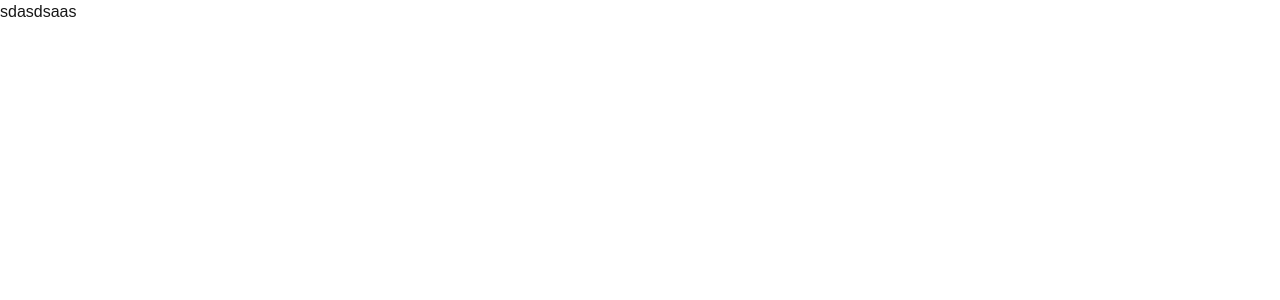
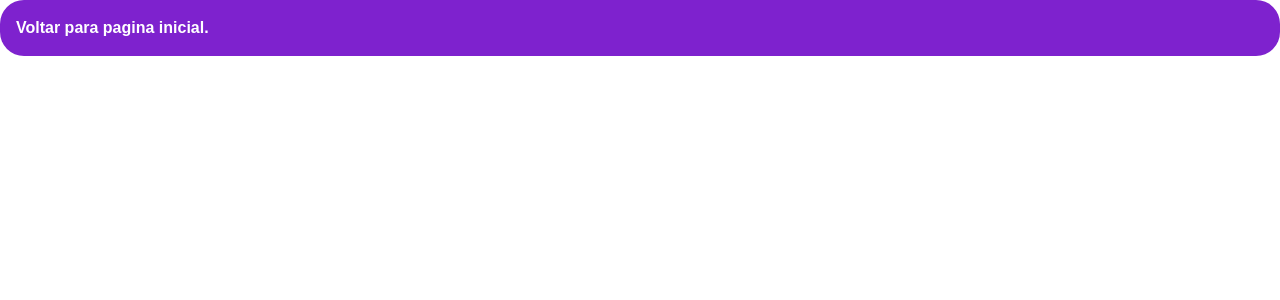
Before and after one commit to Nathan-013/Countdown-next, a Next.js app: page /Final in a window 1280 px wide. Shown: the top 300 px of the page. Built offline with nearby package versions, Linux system fonts and the light colour scheme.

Commit message:
att timer

```diff
--- a/app/Final/finalPage.jsx
+++ /dev/null
@@ -1,7 +0,0 @@
-export default function FinalPage() {
-  return (
-    <h1>
-      Final Page
-    </h1>
-  )
-}
--- a/app/Final/page.js
+++ b/app/Final/page.js
@@ -1,7 +1,20 @@
+import Link from "next/link";
+import QuizPage from "./Quiz";
+
+const questions = [
+  'dasdaasdsa'
+]
+
 export default function FinalPage() {
   return (
-    <>
-      sdasdsaas
-    </>
+    <div className='flex flex-col'>
+      {/* <QuizPage title='ss' questions={questions}/> */}
+      <Link
+        className='bg-purple-700 hover:bg-purple-800 text-white font-bold py-4 px-4 rounded-3xl'
+        href="/"
+      >
+        Voltar para pagina inicial.
+      </Link>
+    </div>
   );
 }
--- a/app/page.js
+++ b/app/page.js
@@ -28,9 +28,9 @@ const CountDown = ({ names, day, hour, minute, second }) => {
     </>)
   } else {
     return(
-      <>
-        XESDEDE
-      </>
+      <h1 className='text-3xl lg:text-6xl font-bold text-center text-purple-700'>
+        Carregando a saudade...
+      </h1>
     )
   }
 
@@ -38,7 +38,7 @@ const CountDown = ({ names, day, hour, minute, second }) => {
 }
 
 export default function Home() {
-  const [day, hour, minute, second] = useCountDown('11/25/2024 06:00:00')
+  const [day, hour, minute, second] = useCountDown('01/23/2025 01:00:00')
   const time = day+hour+minute+second
   console.log(time)
   return (
@@ -53,11 +53,9 @@ export default function Home() {
 
       <Link
         className='bg-purple-700 hover:bg-purple-800 text-white font-bold py-4 px-4 rounded-3xl'
-        // href='https://www.youtube.com/watch?v=zwL3KHTtdJk'
         href="/Final"
-        target='_blank'
       >
-        Em manutenção!
+        Vamos Jogar? [manutenção]
       </Link>
     </div>
   );
```
Also changed, not shown: app/Final/Quiz.jsx (added).
